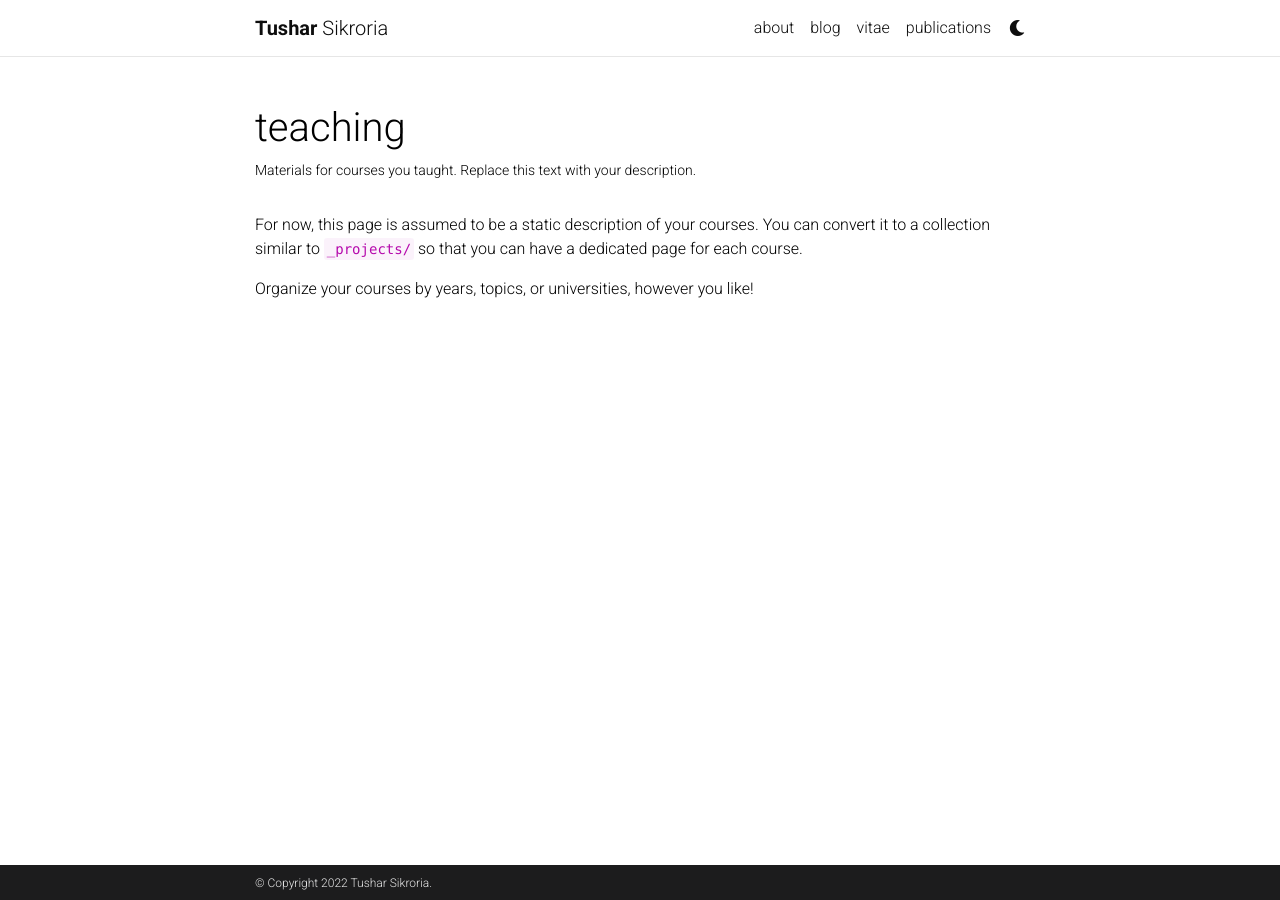
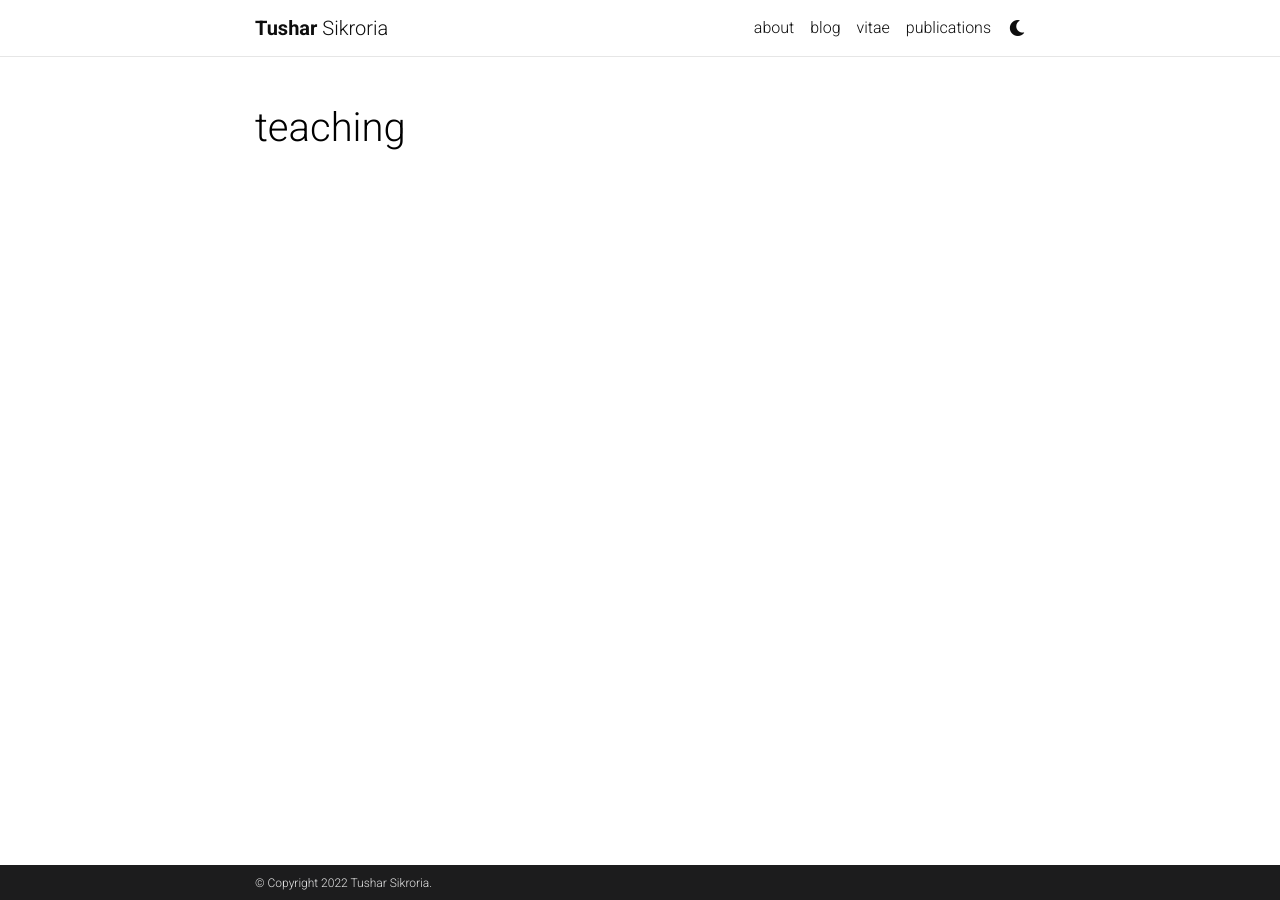
Before and after one commit to tushar-sikroria/tushar-sikroria.github.io, a Jekyll site: the page built from _pages/teaching.md, in a window 1280 px wide. Built offline with Jekyll 4.4.1, drawn with Linux system fonts in a browser that asks for light colours; comment, search, counter and statistics services are not loaded; a style sheet for code colours, icons or effects is not loaded.

Commit message:
Update teaching.md

```diff
--- a/_pages/teaching.md
+++ b/_pages/teaching.md
@@ -2,12 +2,9 @@
 layout: page
 permalink: /teaching/
 title: teaching
-description: Materials for courses you taught. Replace this text with your description.
+description:
 nav: false
 nav_order: 5
 ---
 
 <!-- Teaching will be enable some day -->
-For now, this page is assumed to be a static description of your courses. You can convert it to a collection similar to `_projects/` so that you can have a dedicated page for each course.
-
-Organize your courses by years, topics, or universities, however you like!
```
